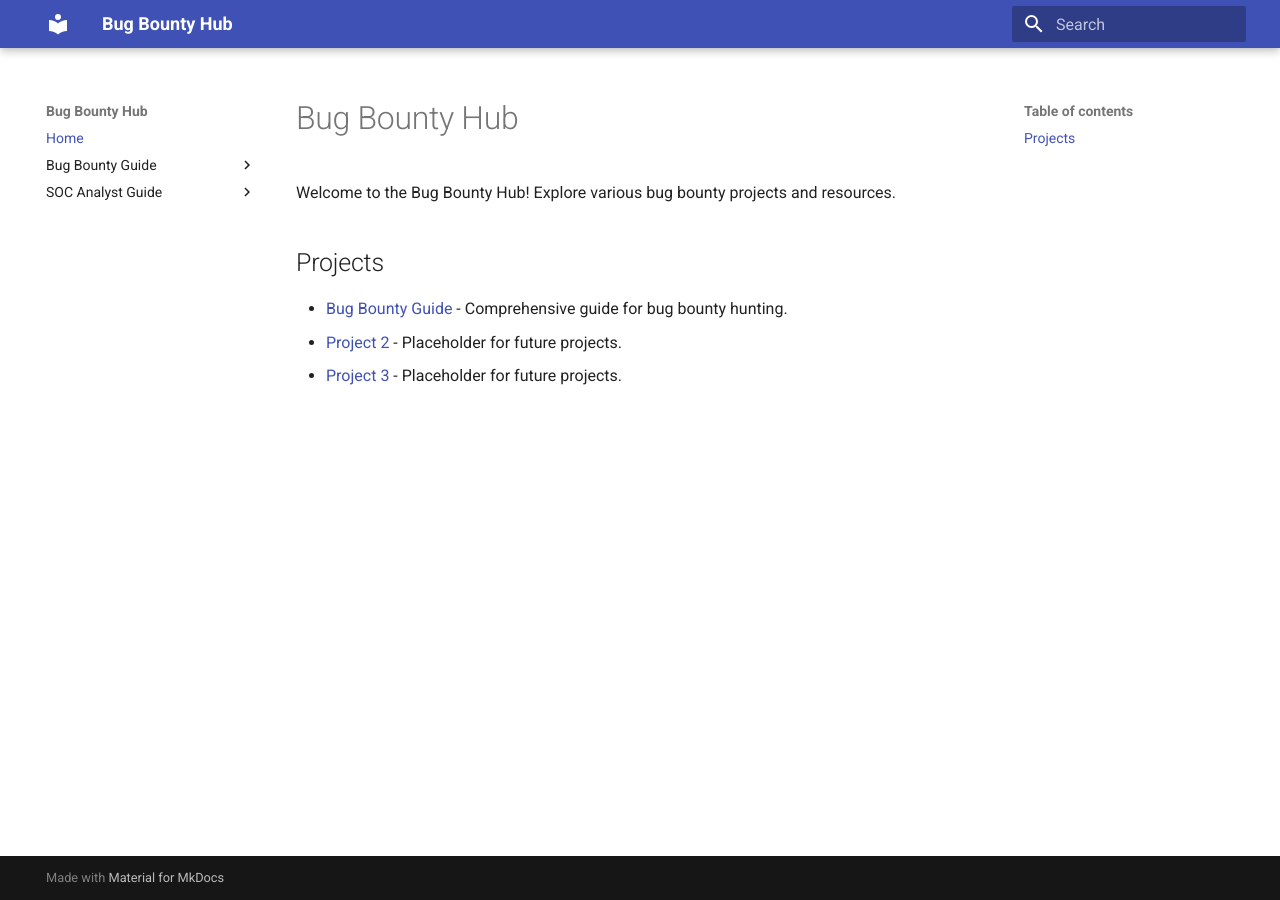
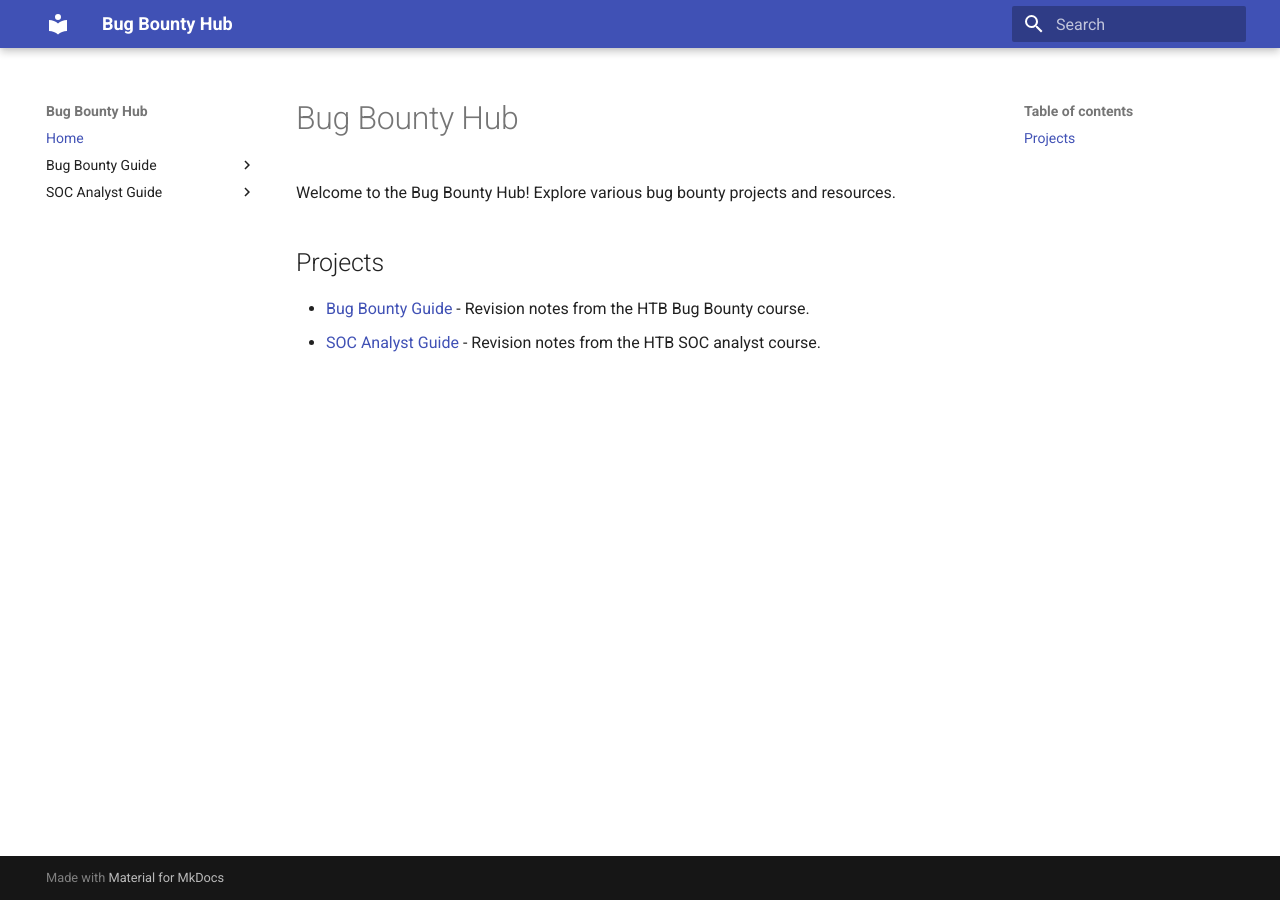
Before and after one commit to variable190/BugBounty, an MkDocs documentation site: the page built from docs/index.md, in a window 1280 px wide. Built offline with MkDocs 1.6.1 and Material for MkDocs 9.7.7, drawn with Linux system fonts in a browser that asks for light colours.

Commit message:
add referce to SOC analyst guide to landing page.

```diff
--- a/docs/index.md
+++ b/docs/index.md
@@ -3,6 +3,5 @@
 Welcome to the Bug Bounty Hub! Explore various bug bounty projects and resources.
 
 ## Projects
-- [Bug Bounty Guide](./bug-bounty-guide/index.md) - Comprehensive guide for bug bounty hunting.
-- [Project 2](#) - Placeholder for future projects.
-- [Project 3](#) - Placeholder for future projects.
+- [Bug Bounty Guide](./bug-bounty-guide/index.md) - Revision notes from the HTB Bug Bounty course.
+- [SOC Analyst Guide](./soc-analyst-guide/index.md) - Revision notes from the HTB SOC analyst course.
```
